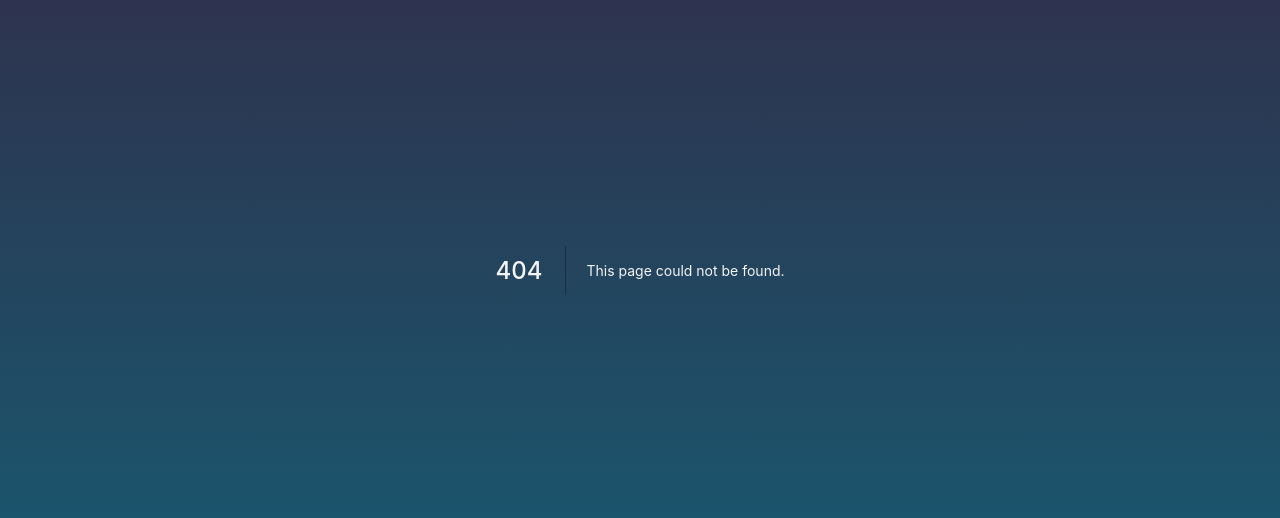
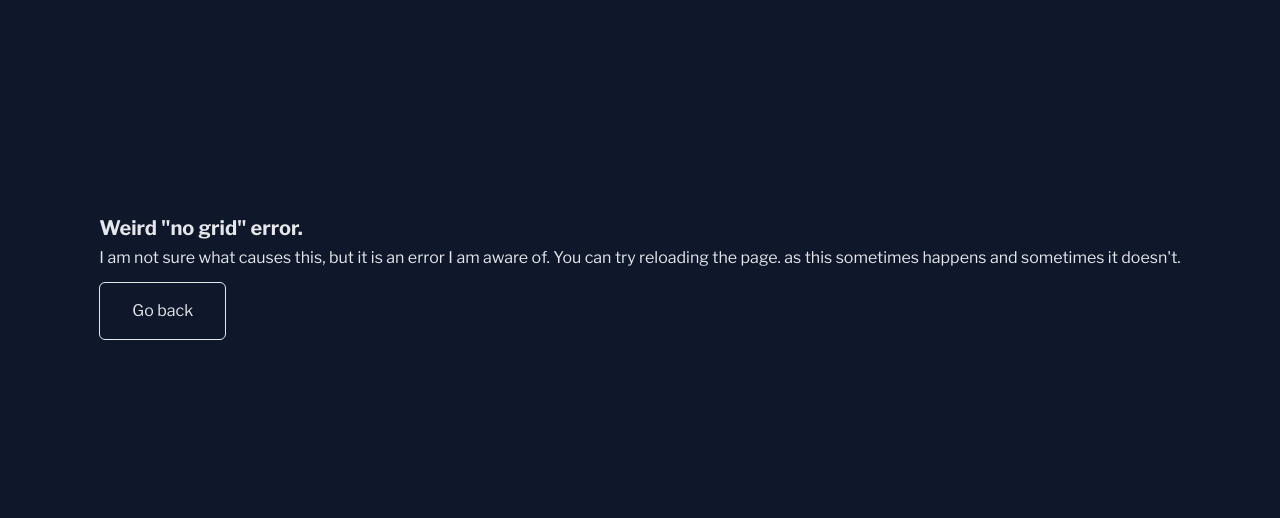
Before and after one commit to titong0/riffify, a Next.js app: page /no-grid in a window 1280 px wide. Before the commit this address had no page. Shown: the part 130-648 px from the top of the page. Built offline with nearby package versions, Linux system fonts and the light colour scheme; what tailwindcss-radix would draw is missing.

Commit message:
no grid error page

```diff
--- a/pages/artist/[id].tsx
+++ b/pages/artist/[id].tsx
@@ -62,11 +62,12 @@ export const getStaticProps: GetStaticProps<Page_ArtistGameProps> = async (
 ) => {
   const parsed = ArtistIdSchema.safeParse(ctx.params!.id);
   if (!parsed.success) return { notFound: true };
+  const id = parsed.data;
+  try {
     const now = new Date();
     console.log(`---------------------------
   FETCHING ARTIST:....`);
-
-  const today = await getToday(parsed.data, true);
+    const today = await getToday(id, true);
 
     console.log(
       `FINISHED FETCHING FETCHING ARTIST:.... ${
@@ -83,6 +84,15 @@ export const getStaticProps: GetStaticProps<Page_ArtistGameProps> = async (
         generatedAt: new Date().toString(),
       },
     };
+  } catch (error) {
+    console.dir(error);
+    return {
+      redirect: {
+        destination: `/no-grid?from=${id}`,
+        statusCode: 301,
+      },
+    };
+  }
 };
 
 export const getStaticPaths: GetStaticPaths = () => {
--- /dev/null
+++ b/pages/no-grid.tsx
@@ -0,0 +1,39 @@
+import Head from "next/head";
+import Link from "next/link";
+import { useRouter } from "next/router";
+import React from "react";
+import BackButton from "../components/common/BackButton";
+import CTA from "../components/common/CTA";
+
+const NoGrid = () => {
+  const router = useRouter();
+  return (
+    <>
+      <Head>
+        <title>No grid error</title>
+      </Head>
+      <div className="flex flex-col items-center justify-center h-screen bg-blue-400 dark:bg-slate-900 dark:text-gray-200">
+        <div className="flex flex-col items-center h-48 gap-3 p-3 sm:p-10">
+          <div>
+            <h2 className="mb-1 text-xl font-bold">Weird "no grid" error.</h2>
+            <p>
+              I am not sure what causes this, but it is an error I am aware of.
+              You can try reloading the page. as this sometimes happens and
+              sometimes it doesn't.
+            </p>
+          </div>
+          <div className="flex items-center justify-between w-full">
+            <BackButton className="p-8 py-4" />
+            {router.query.from && (
+              <CTA className="p-8 py-4 border border-current rounded-md w-fit bg-slate-700">
+                <Link href={`/artist/${router.query.from}`}>Try again</Link>
+              </CTA>
+            )}
+          </div>
+        </div>
+      </div>{" "}
+    </>
+  );
+};
+
+export default NoGrid;
```
Lines whose indentation alone changed are shown as unchanged.
